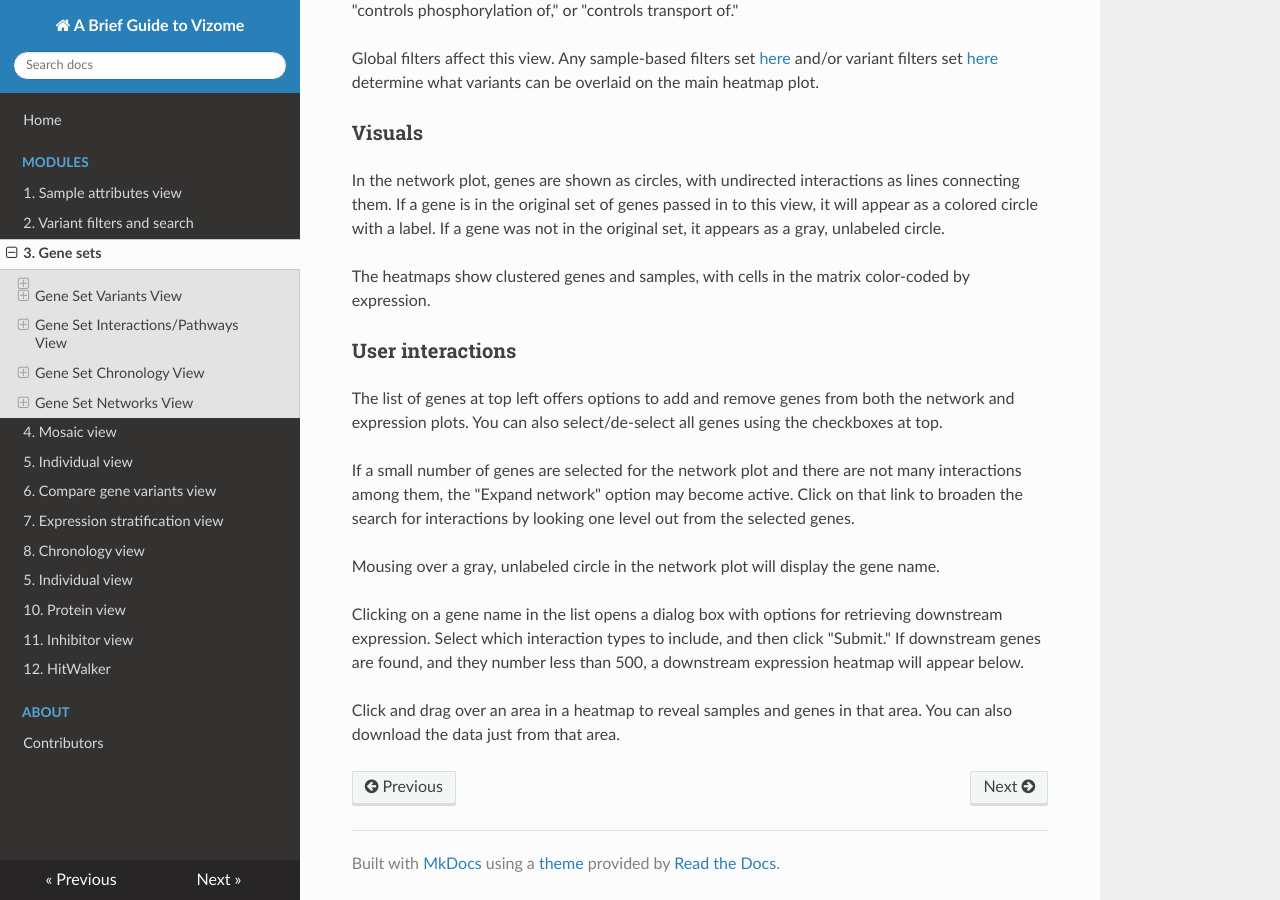
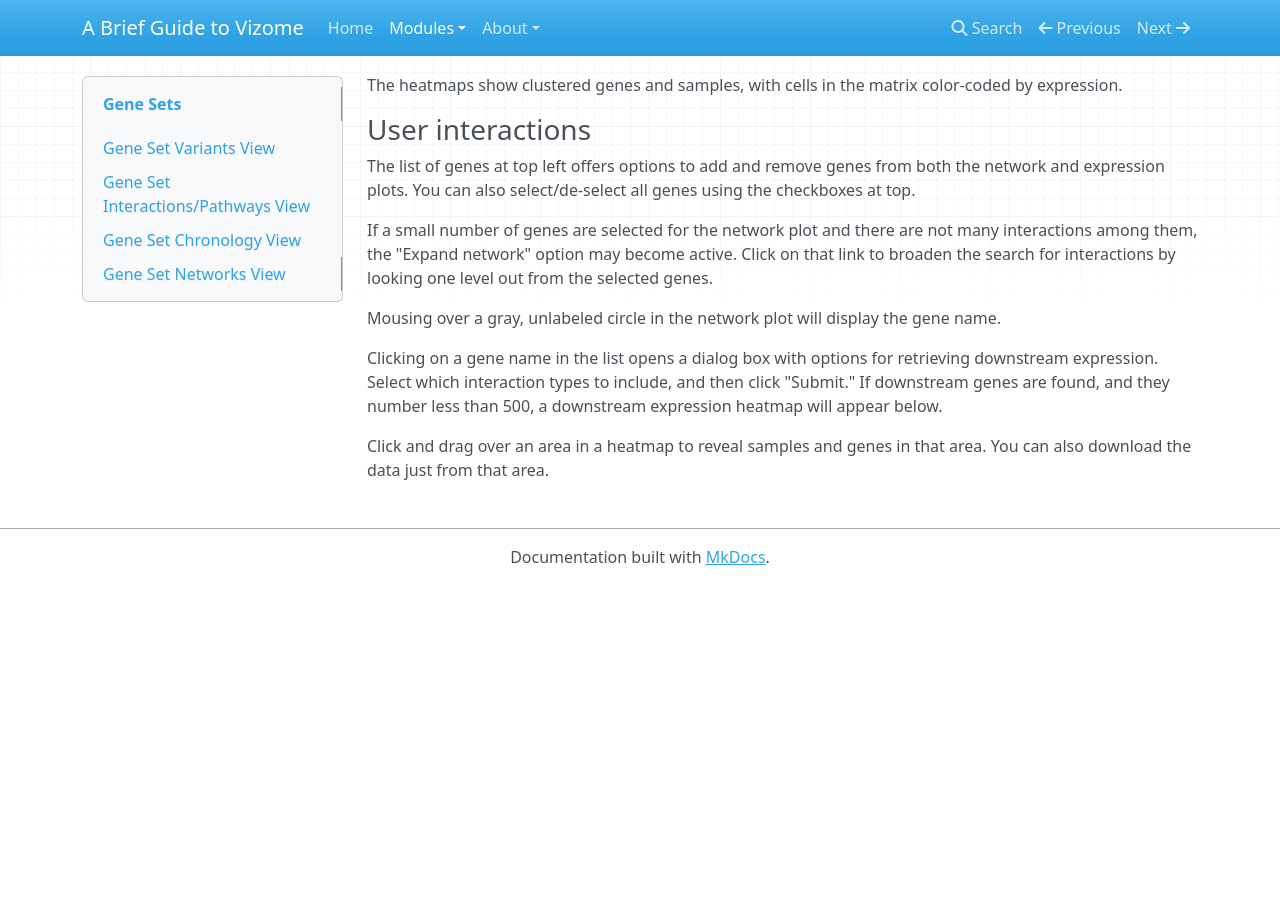
Before and after one commit to lopierra/vizome_docs, an MkDocs documentation site: the page built from docs/gene_sets.md, in a window 1280 px wide and 900 px high, scrolled down 5879 px. Built offline with MkDocs 1.6.1, drawn with Linux system fonts in a browser that asks for light colours; nearby versions of some CDN libraries; old or Windows-style settings are respelled for this version of MkDocs; after the commit the page ends 6464 px from its top, so only the background shows below that.

Commit message:
change theme

```diff
--- a/docs/gene_sets.md
+++ b/docs/gene_sets.md
@@ -2,7 +2,7 @@
 
 ## ![genesets_main](img/genesets_main.png)
 
-<h3>Data</h3>
+### Data
 This view allows you to define a set of genes, or to select a pre-defined set, which you may then explore in a variety of ways.
 
 Global filters do not affect this view, and this view does not set any global filters.
--- a/mkdocs.yml
+++ b/mkdocs.yml
@@ -1,5 +1,5 @@
 site_name: A Brief Guide to Vizome
-theme: readthedocs
+theme: mkdocs
 pages:
 - Home: index.md
 - Modules:
```
